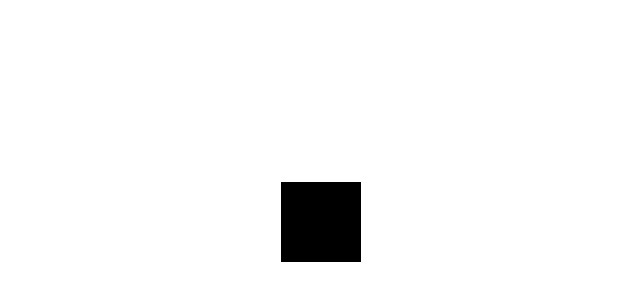
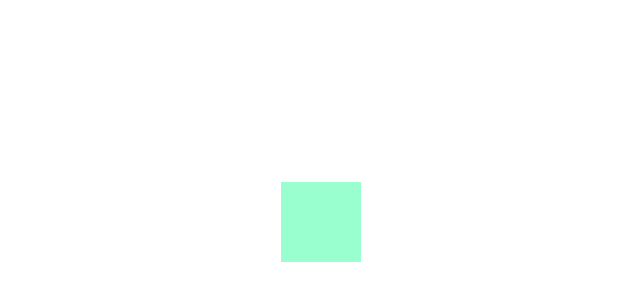
Before and after one commit to MyatSuMon253/framer-motion, a React (Vite) app: page / in a window 1280 px wide. Shown: the part 178-478 px from the top of the page, without its empty margins (319-959 px from the left). Built offline with nearby package versions, Linux system fonts and the light colour scheme.

Commit message:
drag and change color

```diff
--- a/src/components/draggable-box.tsx
+++ b/src/components/draggable-box.tsx
@@ -4,13 +4,17 @@ const DraggableBox = () => {
   const y = useMotionValue(0);
   const scale = useTransform(y, [-100, 0, 100], [1.6, 1, 1.6]);
   const borderRadius = useTransform(y, [-100, 0, 100], ["50%", "0%", "50%"]);
-
+  const backgroundColor = useTransform(
+    y,
+    [-100, 0, 100],
+    ["#219FFC", "#99FFCE", "#219FFC"],
+  );
   return (
     <motion.div
       className="bg-black h-20 w-20 rounded-md"
       drag="y"
       dragConstraints={{ top: 0, bottom: 0 }}
-      style={{ y, scale, borderRadius }}
+      style={{ y, scale, borderRadius, backgroundColor }}
     />
   );
 };
```
